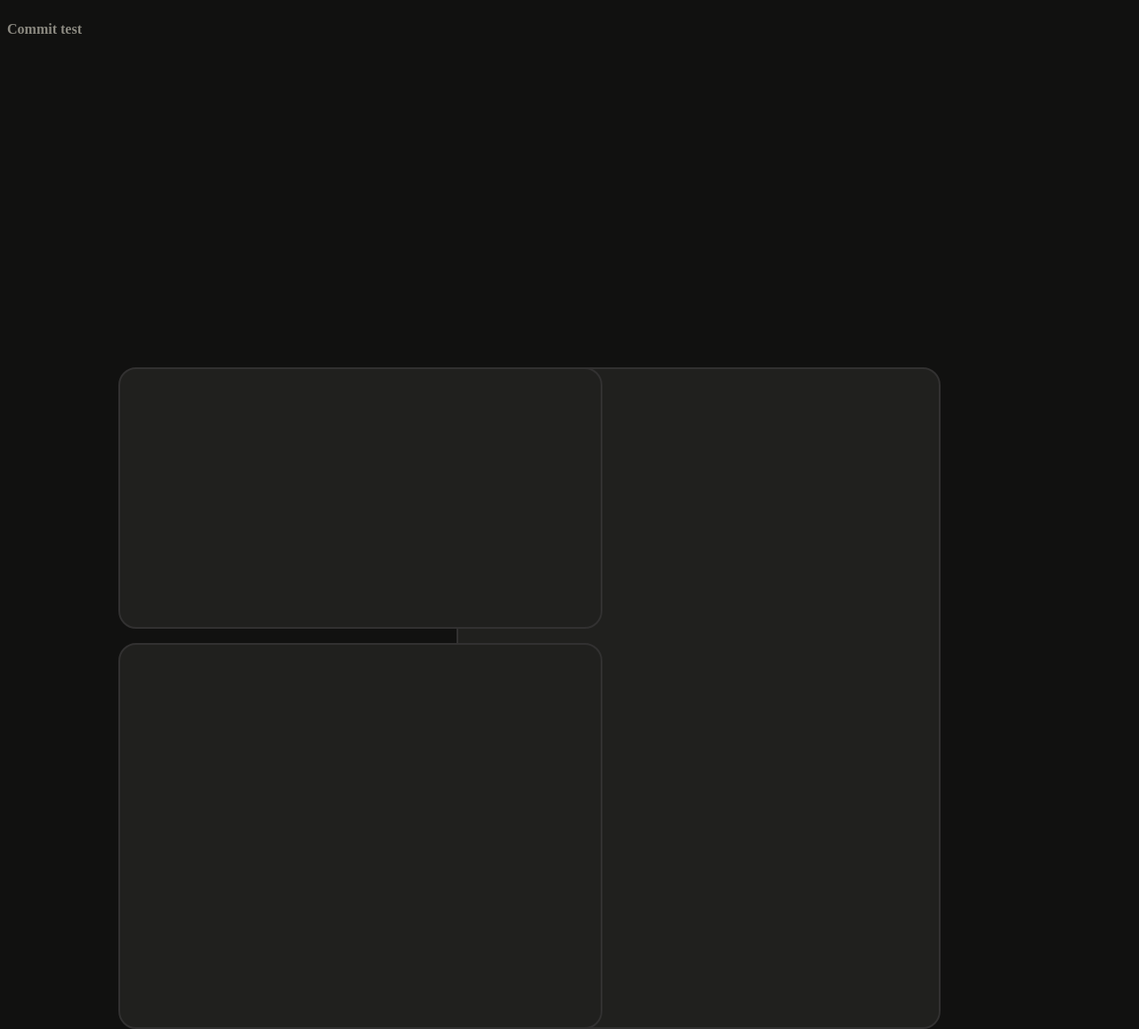
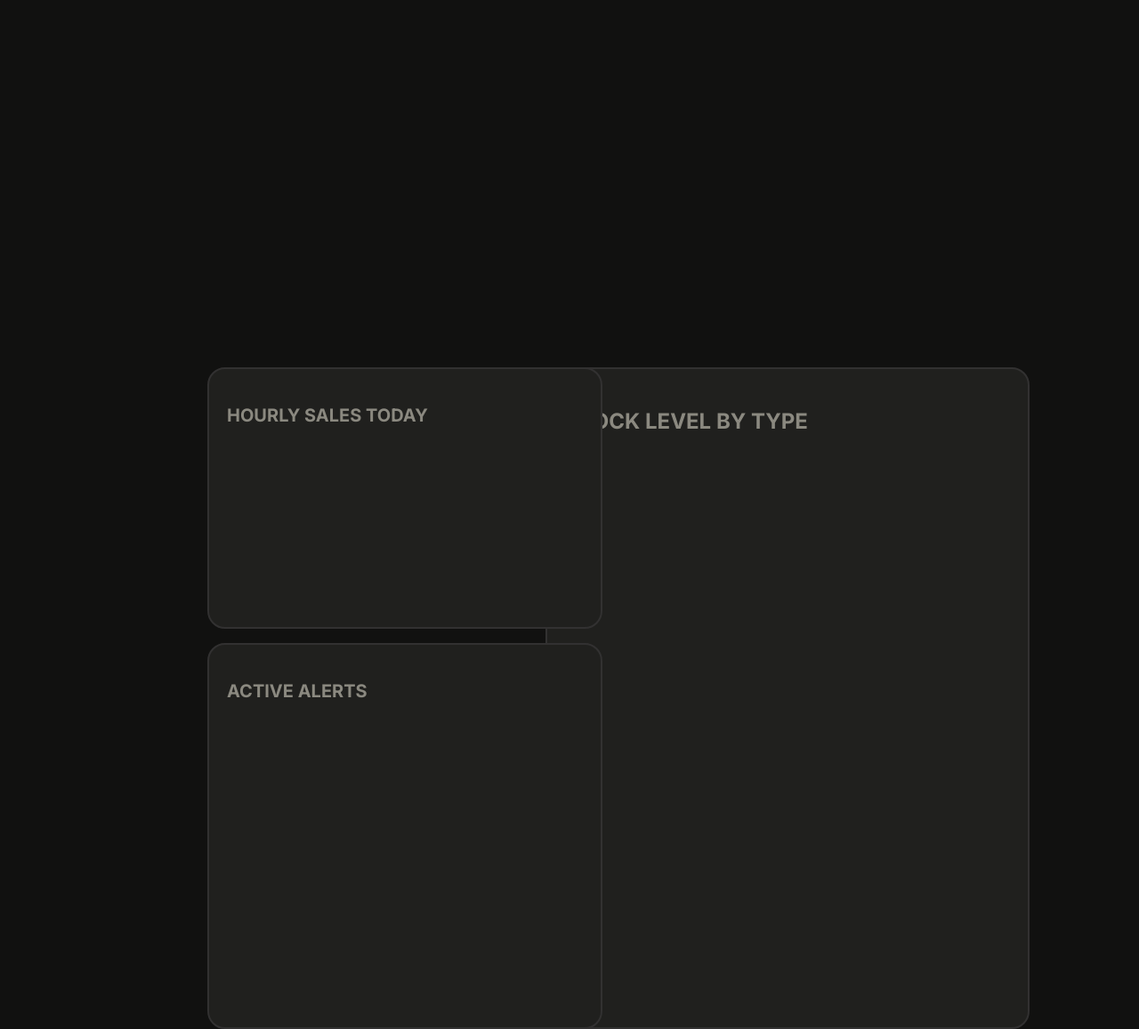
Before and after one commit to abbyxianggu/KK-Inventory-System-Project, a Flask app: page / in a window 1280 px wide. Shown: the whole page at 89% size. Run offline with Flask 3, Linux system fonts and the light colour scheme.

Commit message:
box fixes

```diff
--- a/Enterprise Computing Project/KKINVSYS/static/styles.css
+++ b/Enterprise Computing Project/KKINVSYS/static/styles.css
@@ -7,9 +7,22 @@
     --color-unhighlight: #8B8980;
     --color-highlight: white;
 
+
 body {
     background-color: var(--color-background);
     }
+
+    /* BASE */
+
+.title {
+    font-size: 50px;
+    font-weight: bold;
+    color: white;
+    text-align: center;
+    margin-top: 20px;
+    font-family: "Inter", sans-serif;
+}
+
     /* INDEX */
 .index-wrapper {
     position: relative;
@@ -31,14 +44,14 @@
     position: absolute;
     vertical-align: top;
     top: 400px;
-    left: 500px;
+    left: 600px;
 
 
  }
 
  .index_box2 {
     background-color: var(--color-container);
-    width: 500px;
+    width: 400px;
     height: 250px;
     border: 2px;
     border-style: solid;
@@ -55,7 +68,7 @@
 
  .index_box3 {
     background-color: var(--color-container);
-    width: 500px;
+    width: 400px;
     height: 390px;
     border: 2px;
     border-style: solid;
@@ -72,24 +85,26 @@
 
  .stock_text {
     position: absolute;
+    font-size: 24px;
     font-weight: bold;
-    color:#8B8980
+    color:#8B8980;
+    font-family: "Inter", sans-serif;
  }
 
+ .hourly_text {
+    position: absolute;
+    font-size: 20px;
+    font-weight: bold;
+    color:#8B8980;
+    font-family: "Inter", sans-serif;
+ }
 
-
-
-
-
-
-
-
-
-
-
-
-
-
-
+ .active_text {
+    position: absolute;
+    font-size: 20px;
+    font-weight: bold;
+    color:#8B8980;
+    font-family: "Inter", sans-serif;
+ }
 
 }
--- a/Enterprise Computing Project/KKINVSYS/templates/base.html
+++ b/Enterprise Computing Project/KKINVSYS/templates/base.html
@@ -1,17 +1,14 @@
 <!DOCTYPE html>
 <html>
 <title> {%block title%} BASE {%endblock%}</title>
-
-    <link href="https://fonts.googleapis.com/css2?family=Inter:wght@400;500;600&display=swap" rel="stylesheet">
+<head>
     <link rel="stylesheet" href="{{ url_for('static', filename='styles.css') }}">
-
+    <link href="https://fonts.googleapis.com/css2?family=Inter:ital,opsz,wght@0,14..32,100..900;1,14..32,100..900&display=swap" rel="stylesheet">
+</head>
     {% block main %}
-    <body style="background-color: #090907 ;">
-    </style>
-
-        <div className = "fixed" style="color: #FF5733;"> Krispy Kreme - Inventory Dashboard
-            </div>
-
-    </body>
+    <body>
+    <div class= "title">
+        <p>KRISPY KREME Inventory System</p>
+    </div>
+</body>
     {% endblock %}
-    <script>
--- a/Enterprise Computing Project/KKINVSYS/templates/index.html
+++ b/Enterprise Computing Project/KKINVSYS/templates/index.html
@@ -1,15 +1,22 @@
 
 {%extends 'base.html'%}
+
+{%block main%}
 <link rel="stylesheet" href="{{ url_for('static', filename='styles.css') }}">
-{%block main%}
+<link rel="preconnect" href="https://fonts.googleapis.com">
+<link rel="preconnect" href="https://fonts.gstatic.com" crossorigin>
+<link href="https://fonts.googleapis.com/css2?family=Inter:ital,opsz,wght@0,14..32,100..900;1,14..32,100..900&display=swap" rel="stylesheet">
 <title> Main Page </title>
 <div class="index-wrapper">
     <div class="index_box1">
-      <p class="stock_text">Stock Level By Type</p>
+      <p class="stock_text">  STOCK LEVEL BY TYPE</p>
     </div>
-    <div class="index_box2"></div>
-      <p class="stock_text">Commit test</p>
-    <div class="index_box3"></div>
+    <div class="index_box2">
+      <p class="hourly_text">HOURLY SALES TODAY</p>
+    </div>
+    <div class="index_box3">
+      <p class="active_text"> ACTIVE ALERTS</p>
+    </div>
   </div>
 
 {%endblock%}
```
